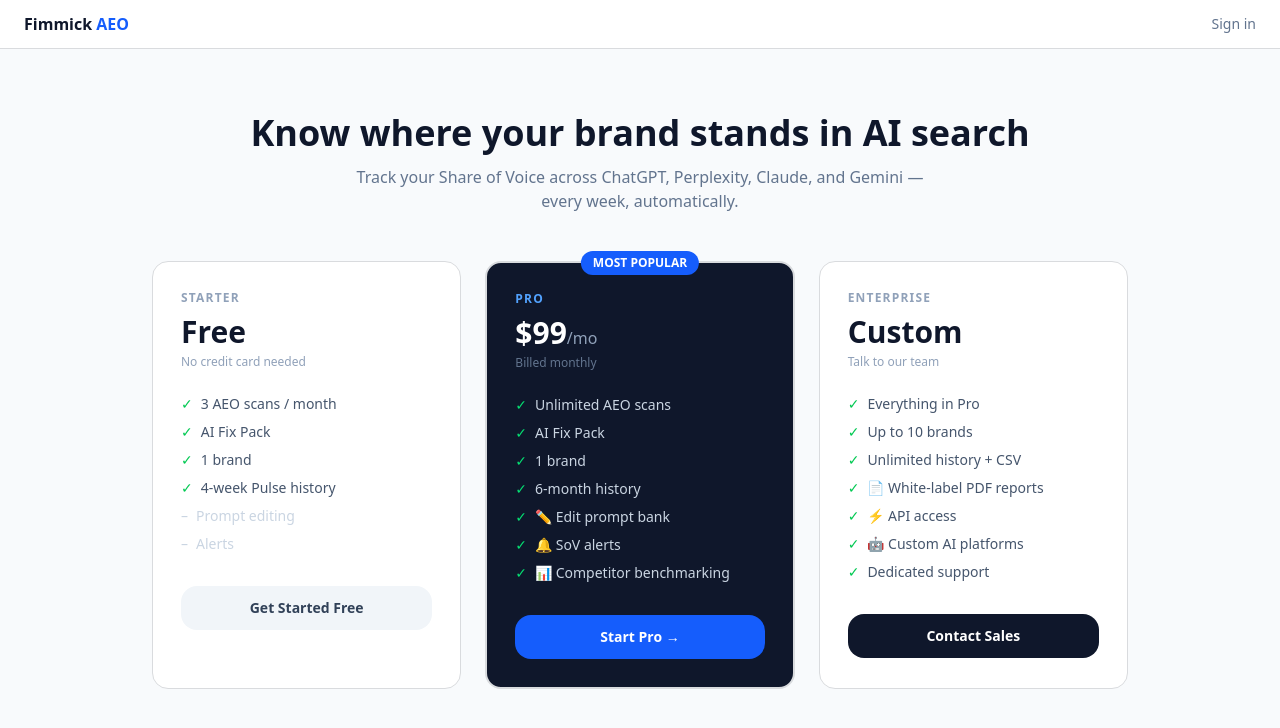
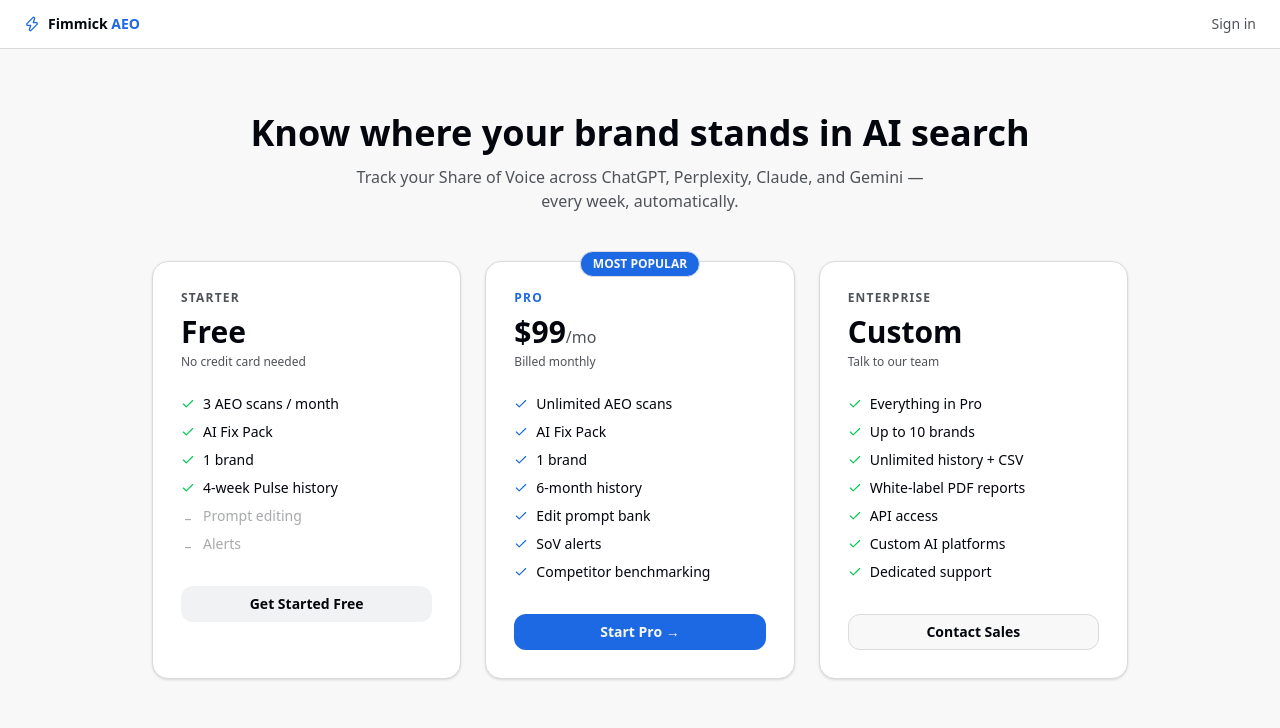
Before and after one commit to YNWAforever/aiso, a Next.js app: page /en/pricing in a window 1280 px wide. Shown: the top 728 px of the page. Built offline with nearby package versions, Linux system fonts and the light colour scheme.

Commit message:
design: auth + pricing pages use Card, Button, Input primitives + Lucide icons

```diff
--- a/app/[lang]/auth/login/page.tsx
+++ b/app/[lang]/auth/login/page.tsx
@@ -1,4 +1,5 @@
 import { LoginForm } from '@/components/auth/LoginForm'
+import { Zap } from 'lucide-react'
 
 export default async function LoginPage({
   searchParams,
@@ -8,13 +9,16 @@ export default async function LoginPage({
   const { next } = await searchParams
 
   return (
-    <div className="min-h-screen bg-slate-50 flex items-center justify-center p-4">
-      <div className="bg-white rounded-2xl border border-slate-200 p-8 w-full max-w-sm shadow-sm">
+    <div className="min-h-screen bg-background flex items-center justify-center p-4">
+      <div className="bg-card rounded-2xl border p-8 w-full max-w-sm shadow-sm">
         <div className="text-center mb-8">
-          <p className="font-black text-slate-900 text-xl">
-            Fimmick <span className="text-blue-600">AEO</span>
-          </p>
-          <p className="text-slate-500 text-sm mt-1">Sign in to your dashboard</p>
+          <div className="inline-flex items-center gap-2 mb-3">
+            <Zap className="size-4 text-primary" />
+            <p className="font-black text-foreground text-xl">
+              Fimmick <span className="text-primary">AEO</span>
+            </p>
+          </div>
+          <p className="text-muted-foreground text-sm">Sign in to your dashboard</p>
         </div>
         <LoginForm next={next} />
       </div>
--- a/app/[lang]/pricing/page.tsx
+++ b/app/[lang]/pricing/page.tsx
@@ -2,6 +2,11 @@
 import { useState } from 'react'
 import Link from 'next/link'
 import { useParams } from 'next/navigation'
+import { Zap, Check } from 'lucide-react'
+import { Card, CardContent } from '@/components/ui/card'
+import { Badge }             from '@/components/ui/badge'
+import { Button }            from '@/components/ui/button'
+import { cn }                from '@/lib/utils'
 
 export default function PricingPage() {
   const [loading, setLoading] = useState(false)
@@ -35,90 +40,103 @@ export default function PricingPage() {
   }
 
   return (
-    <div className="min-h-screen bg-slate-50">
-      <nav className="bg-white border-b border-slate-200 px-6 py-3 flex justify-between items-center">
-        <Link href={`/${lang}`} className="font-black text-slate-900">
-          Fimmick <span className="text-blue-600">AEO</span>
+    <div className="min-h-screen bg-background">
+      <nav className="bg-card border-b px-6 py-3.5 flex justify-between items-center">
+        <Link href={`/${lang}`} className="flex items-center gap-2">
+          <Zap className="size-4 text-primary" />
+          <span className="font-black text-foreground text-sm">
+            Fimmick <span className="text-primary">AEO</span>
+          </span>
         </Link>
-        <Link href={`/${lang}/auth/login`} className="text-sm text-slate-500 hover:text-slate-900">
+        <Link href={`/${lang}/auth/login`} className="text-sm text-muted-foreground hover:text-foreground transition-colors">
           Sign in
         </Link>
       </nav>
 
       <main className="max-w-5xl mx-auto px-6 py-16">
         <div className="text-center mb-12">
-          <h1 className="text-4xl font-black text-slate-900">
+          <h1 className="text-4xl font-black text-foreground">
             Know where your brand stands in AI search
           </h1>
-          <p className="text-slate-500 mt-3 max-w-xl mx-auto">
+          <p className="text-muted-foreground mt-3 max-w-xl mx-auto">
             Track your Share of Voice across ChatGPT, Perplexity, Claude, and Gemini — every week, automatically.
           </p>
         </div>
 
         <div className="grid grid-cols-1 md:grid-cols-3 gap-6">
           {/* Starter */}
-          <div className="bg-white rounded-2xl border border-slate-200 p-7">
-            <p className="text-xs font-bold tracking-widest text-slate-400 uppercase">Starter</p>
-            <p className="text-3xl font-black text-slate-900 mt-2">Free</p>
-            <p className="text-xs text-slate-400 mt-1">No credit card needed</p>
-            <ul className="mt-6 space-y-2 text-sm text-slate-600">
+          <Card>
+            <CardContent className="p-7">
+              <p className="text-xs font-bold tracking-widest text-muted-foreground uppercase">Starter</p>
+              <p className="text-3xl font-black text-foreground mt-2">Free</p>
+              <p className="text-xs text-muted-foreground mt-1">No credit card needed</p>
+              <ul className="mt-6 space-y-2 text-sm text-foreground">
                 {['3 AEO scans / month', 'AI Fix Pack', '1 brand', '4-week Pulse history'].map(f => (
-                <li key={f} className="flex gap-2"><span className="text-green-500">✓</span>{f}</li>
+                  <li key={f} className="flex gap-2 items-center">
+                    <Check className="size-3.5 text-green-500 flex-shrink-0" />
+                    {f}
+                  </li>
                 ))}
                 {['Prompt editing', 'Alerts'].map(f => (
-                <li key={f} className="flex gap-2 text-slate-300"><span>–</span>{f}</li>
+                  <li key={f} className="flex gap-2 items-center text-muted-foreground/50">
+                    <span className="size-3.5 flex-shrink-0 text-center">–</span>
+                    {f}
+                  </li>
                 ))}
               </ul>
-            <Link
-              href={`/${lang}/auth/login`}
-              className="mt-8 block text-center bg-slate-100 text-slate-700 rounded-xl py-3 text-sm font-semibold hover:bg-slate-200 transition"
-            >
-              Get Started Free
-            </Link>
-          </div>
+              <Button variant="secondary" className="mt-8 w-full" asChild>
+                <Link href={`/${lang}/auth/login`}>Get Started Free</Link>
+              </Button>
+            </CardContent>
+          </Card>
 
           {/* Pro */}
-          <div className="bg-slate-900 rounded-2xl border-2 border-blue-500 p-7 relative">
-            <div className="absolute -top-3 left-1/2 -translate-x-1/2 bg-blue-600 text-white text-xs font-bold px-3 py-1 rounded-full">
-              MOST POPULAR
+          <Card className={cn('border-primary relative')}>
+            <div className="absolute -top-3 left-1/2 -translate-x-1/2">
+              <Badge className="text-xs px-3 py-1">MOST POPULAR</Badge>
             </div>
-            <p className="text-xs font-bold tracking-widest text-blue-400 uppercase">Pro</p>
-            <p className="text-3xl font-black text-white mt-2">$99<span className="text-base font-normal text-slate-400">/mo</span></p>
-            <p className="text-xs text-slate-500 mt-1">Billed monthly</p>
-            <ul className="mt-6 space-y-2 text-sm text-slate-300">
-              {['Unlimited AEO scans', 'AI Fix Pack', '1 brand', '6-month history', '✏️ Edit prompt bank', '🔔 SoV alerts', '📊 Competitor benchmarking'].map(f => (
-                <li key={f} className="flex gap-2"><span className="text-green-400">✓</span>{f}</li>
+            <CardContent className="p-7">
+              <p className="text-xs font-bold tracking-widest text-primary uppercase">Pro</p>
+              <p className="text-3xl font-black text-foreground mt-2">
+                $99<span className="text-base font-normal text-muted-foreground">/mo</span>
+              </p>
+              <p className="text-xs text-muted-foreground mt-1">Billed monthly</p>
+              <ul className="mt-6 space-y-2 text-sm text-foreground">
+                {['Unlimited AEO scans', 'AI Fix Pack', '1 brand', '6-month history', 'Edit prompt bank', 'SoV alerts', 'Competitor benchmarking'].map(f => (
+                  <li key={f} className="flex gap-2 items-center">
+                    <Check className="size-3.5 text-primary flex-shrink-0" />
+                    {f}
+                  </li>
                 ))}
               </ul>
-            <button
-              onClick={startProCheckout}
-              disabled={loading}
-              className="mt-8 w-full bg-blue-600 text-white rounded-xl py-3 text-sm font-semibold hover:bg-blue-700 disabled:opacity-60 transition"
-            >
+              <Button onClick={startProCheckout} disabled={loading} className="mt-8 w-full">
                 {loading ? 'Loading…' : 'Start Pro →'}
-            </button>
+              </Button>
               {checkoutError && (
-              <p className="mt-3 text-red-400 text-xs text-center">{checkoutError}</p>
+                <p className="mt-3 text-destructive text-xs text-center">{checkoutError}</p>
               )}
-          </div>
+            </CardContent>
+          </Card>
 
           {/* Enterprise */}
-          <div className="bg-white rounded-2xl border border-slate-200 p-7">
-            <p className="text-xs font-bold tracking-widest text-slate-400 uppercase">Enterprise</p>
-            <p className="text-3xl font-black text-slate-900 mt-2">Custom</p>
-            <p className="text-xs text-slate-400 mt-1">Talk to our team</p>
-            <ul className="mt-6 space-y-2 text-sm text-slate-600">
-              {['Everything in Pro', 'Up to 10 brands', 'Unlimited history + CSV', '📄 White-label PDF reports', '⚡ API access', '🤖 Custom AI platforms', 'Dedicated support'].map(f => (
-                <li key={f} className="flex gap-2"><span className="text-green-500">✓</span>{f}</li>
+          <Card>
+            <CardContent className="p-7">
+              <p className="text-xs font-bold tracking-widest text-muted-foreground uppercase">Enterprise</p>
+              <p className="text-3xl font-black text-foreground mt-2">Custom</p>
+              <p className="text-xs text-muted-foreground mt-1">Talk to our team</p>
+              <ul className="mt-6 space-y-2 text-sm text-foreground">
+                {['Everything in Pro', 'Up to 10 brands', 'Unlimited history + CSV', 'White-label PDF reports', 'API access', 'Custom AI platforms', 'Dedicated support'].map(f => (
+                  <li key={f} className="flex gap-2 items-center">
+                    <Check className="size-3.5 text-green-500 flex-shrink-0" />
+                    {f}
+                  </li>
                 ))}
               </ul>
-            <a
-              href="mailto:aeo@fimmick.com"
-              className="mt-8 block text-center bg-slate-900 text-white rounded-xl py-3 text-sm font-semibold hover:bg-slate-700 transition"
-            >
-              Contact Sales
-            </a>
-          </div>
+              <Button variant="outline" className="mt-8 w-full" asChild>
+                <a href="mailto:aeo@fimmick.com">Contact Sales</a>
+              </Button>
+            </CardContent>
+          </Card>
         </div>
       </main>
     </div>
```
Also changed, not shown: components/auth/LoginForm.tsx (+15 -17 lines). Lines whose indentation alone changed are shown as unchanged.
